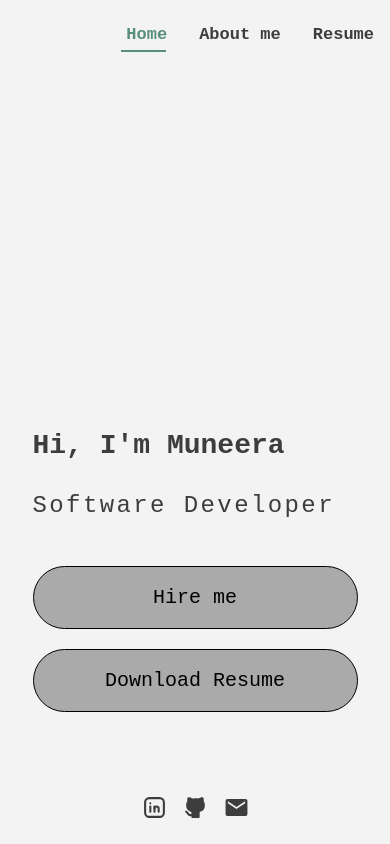
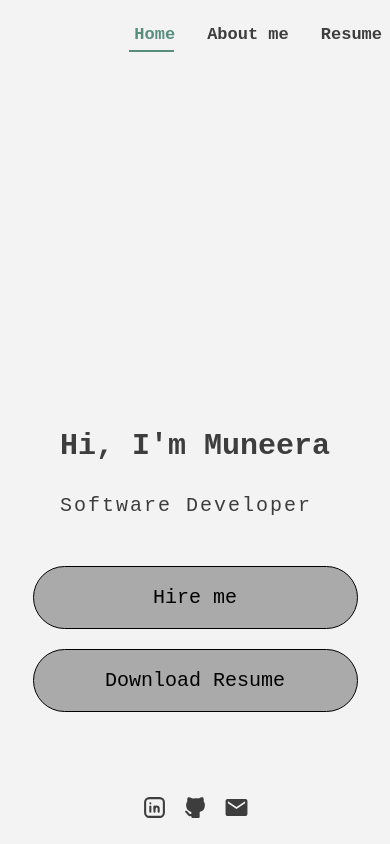
Before and after one commit to Muneera-cod/Personal_Portifolio, a React (Vite) app: page / in a window 390 px wide. Built offline with nearby package versions, Linux system fonts and the light colour scheme.

Commit message:
fourth commit

```diff
--- a/src/App/index.css
+++ b/src/App/index.css
@@ -171,7 +171,7 @@ footer{
 
 @media (max-width:400px) {
      header{
-        padding:1rem 1rem;
+        padding:1rem 0.5rem;
     }
     /* .hide{
        display:none;
--- a/src/Components/ui/Home/Home.jsx
+++ b/src/Components/ui/Home/Home.jsx
@@ -4,11 +4,11 @@ import { Link } from 'react-router-dom'
 function Home() {
   return (
    <>
-      <div className=' flex sm:flex-col-reverse lg:flex-row w-5/6 m-auto min-h-[92vh] py-[3rem] gap-[36px]'>
-        <div className='basis-1/2  flex flex-col bg-red-300 justify-center gap-[44px] sm:py-4 md:p-8  xl:p-14'>
+      <div className=' flex sm:flex-col-reverse md:flex-row w-5/6 m-auto min-h-[92vh] py-[3rem] gap-[36px]'>
+        <div className='basis-1/2  flex flex-col bg-red-300  sm:items-center  md:items-start  justify-center gap-[44px] sm:py-4 md:p-8  xl:p-14'>
              <div className='flex flex-col gap-[8px] '>
-                <h1 className='sm:text-[28px] md:text-[38px] lg:text-[44px] text-[#3D3D3D] leading-[72px] font-[700] typing-container'>Hi, I'm Muneera</h1>
-                <p className='text-[24px] text-[#3D3D3D] leading-[32px] text-justify font-[400] tracking-widest font-[400]'>Software Developer</p>
+                <h1 className='sm:text-[30px] md:text-[38px] lg:text-[44px] text-[#3D3D3D] leading-[72px] font-[700] typing-container'>Hi, I'm Muneera</h1>
+                <p className='sm:text-[20px] text-[24px] text-[#3D3D3D] leading-[32px] text-justify font-[400] tracking-widest font-[400]'>Software Developer</p>
              </div>
              <div className='flex sm:flex-col md:flex-row w-full gap-[20px] items-center  '>
              <button className='min-w-fit hover:text-[#578E7E]  border-[0.1px] border-[rgb(255, 255, 255)] sm:px-[30px] hover:bg-[#323232] hover:opacity-100 bg-[#3D3D3D] bg-opacity-40  xl:px-[34px] py-[10px] sm:w-full md:w-fit  h-[63px] rounded-full text-[20px] font-[400]' ><Link to='https://www.linkedin.com/in/muneerakottarath'>Hire me</Link></button>
```
